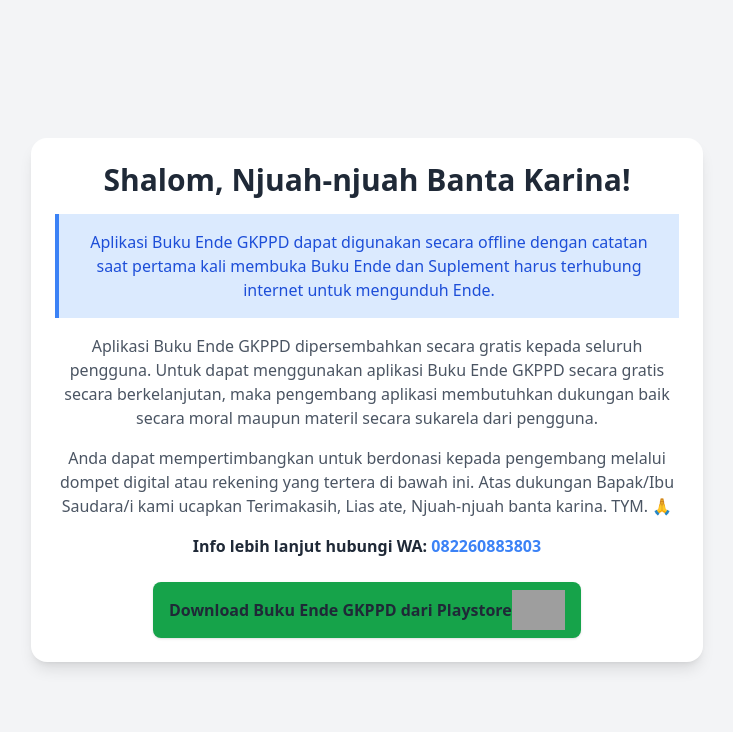
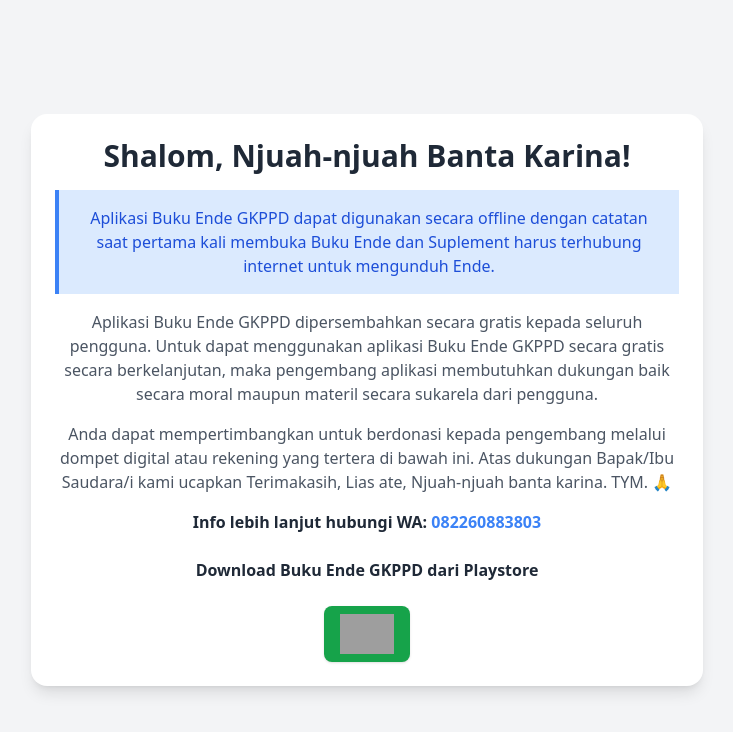
Before and after one commit to elekson/elekson.github.io, a plain HTML site: page index.html in a window 1280 px wide. Shown: the whole page, without its empty margins (273-1006 px from the left). Drawn offline with nearby package versions, Linux system fonts and the light colour scheme; grey boxes are pictures that could not be loaded.

Commit message:
Update index.html

```diff
--- a/index.html
+++ b/index.html
@@ -18,11 +18,10 @@
 
         <p class="mt-4 text-gray-600">Anda dapat mempertimbangkan untuk berdonasi kepada pengembang melalui dompet digital atau rekening yang tertera di bawah ini. Atas dukungan Bapak/Ibu Saudara/i kami ucapkan Terimakasih, Lias ate, Njuah-njuah banta karina. TYM. 🙏</p>
 
-        <p class="mt-4 font-semibold text-gray-800">Info lebih lanjut hubungi WA: <a href="https://wa.me/6282260883803" class="text-blue-500">082260883803</a></p>
+        <p class="mt-4 font-semibold text-gray-800">Info lebih lanjut hubungi WA: <a href="https://wa.me/6282260883803" class="text-blue-500">082260883803</a> <br><br>Download Buku Ende GKPPD dari Playstore</p>
 
         <div class="mt-6">
             <a href="https://play.google.com/store/apps/details?id=com.buku_ende.gkppd" target="_blank" class="inline-flex items-center px-4 py-2 bg-green-600 text-white font-bold rounded-lg shadow hover:bg-green-700">
-                <p class="font-semibold text-gray-800">Download Buku Ende GKPPD dari Playstore</p>
                 <img src="https://upload.wikimedia.org/wikipedia/commons/7/78/Google_Play_Store_badge_EN.svg" alt="Download di Play Store" class="h-10">
             </a>
         </div>
```
